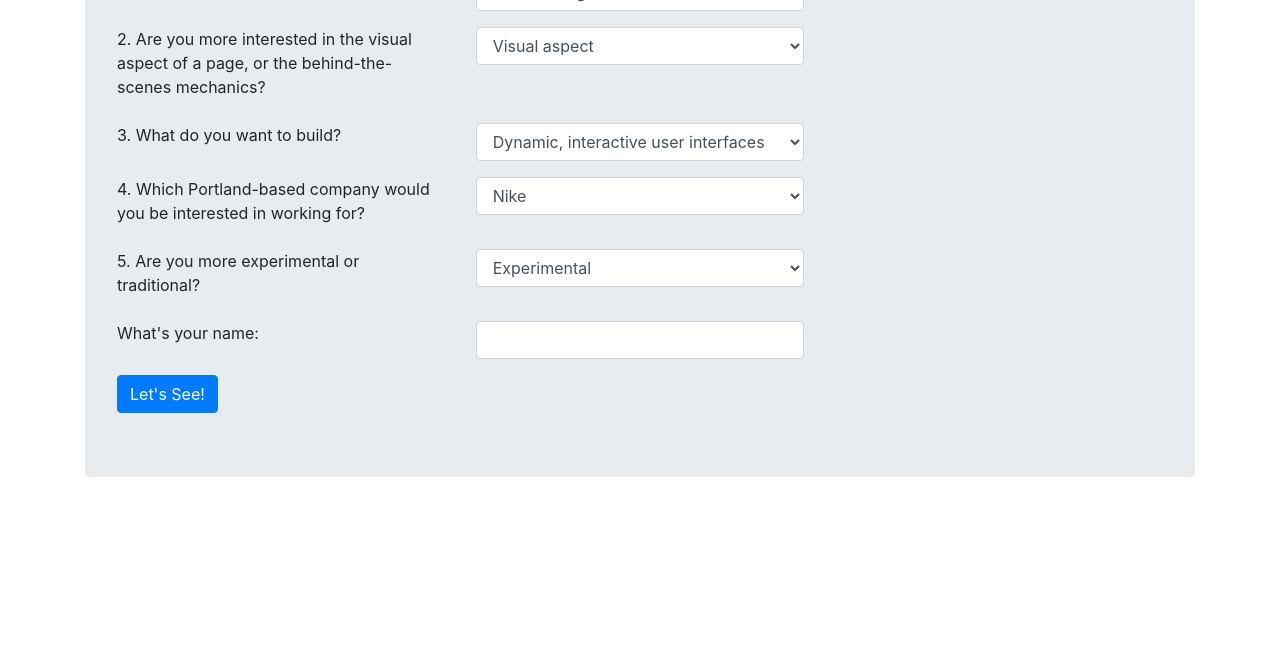
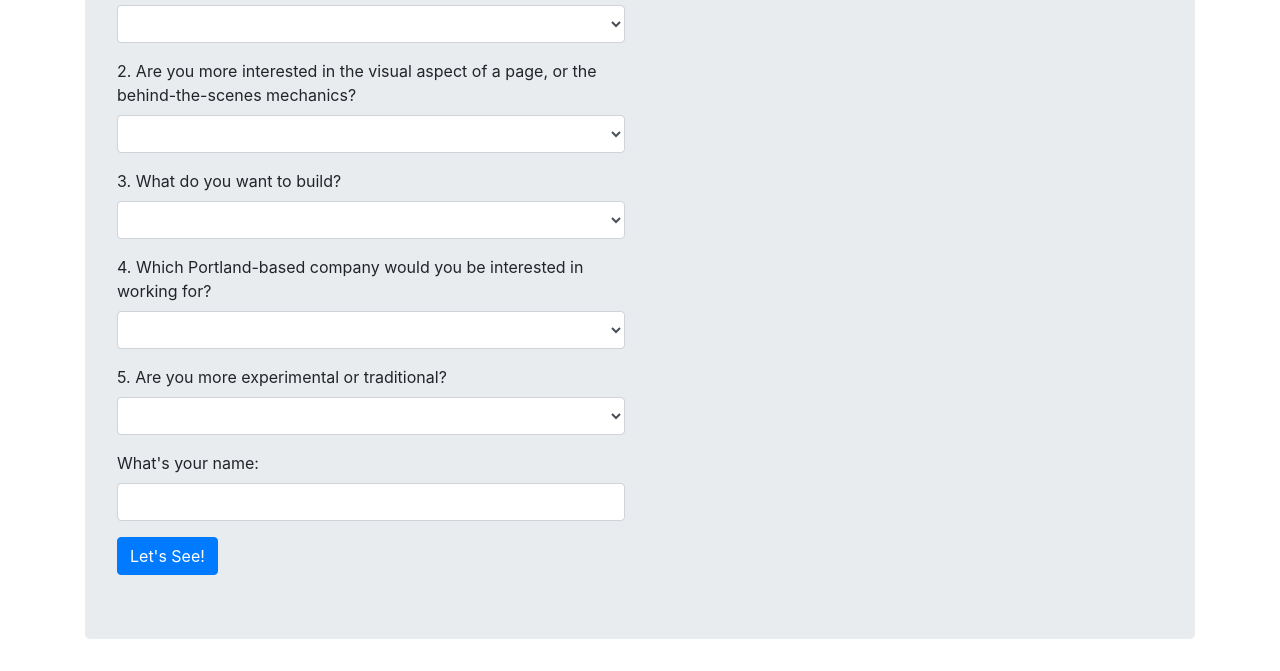
Before and after one commit to amcgladd/language-survey, a plain HTML site: page index.html in a window 1280 px wide. Shown: the part 147-818 px from the top of the page. Drawn offline with Linux system fonts and the light colour scheme.

Commit message:
add null option to questions

```diff
--- a/index.html
+++ b/index.html
@@ -20,11 +20,11 @@
 
         <div class="form-group">
           <div class="row">
-            <div class="col-md-4">
+            <div class="col-md-6">
                 <label for="q1">1. Who do you see yourself working for?</label>
-            </div>
-            <div class="col-md-4">
+
               <select class="form-control" id="q1">
+                <option value="0"></option>
                 <option value="1">A web design firm</option>
                 <option value="2">A hot new startup</option>
                 <option value="3">A bigger established business</option>
@@ -37,11 +37,11 @@
 
         <div class="form-group">
           <div class="row">
-            <div class="col-md-4">
+            <div class="col-md-6">
                 <label for="q2">2. Are you more interested in the visual aspect of a page, or the behind-the-scenes mechanics?</label>
-            </div>
-            <div class="col-md-4">
+
               <select class="form-control" id="q2">
+                <option value="0"></option>
                 <option value="1">Visual aspect</option>
                 <option value="2">A little of both</option>
                 <option value="3">The behind-the-scenes mechanics</option>
@@ -52,11 +52,11 @@
 
         <div class="form-group">
           <div class="row">
-            <div class="col-md-4">
+            <div class="col-md-6">
               <label for="q3">3. What do you want to build?</label>
-            </div>
-            <div class="col-md-4">
+
               <select class="form-control" id="q3">
+                <option value="0"></option>
                 <option value="1">Dynamic, interactive user interfaces</option>
                 <option value="2">Interactive web applications</option>
                 <option value="3">Internal software for businesses</option>
@@ -67,11 +67,11 @@
 
         <div class="form-group">
           <div class="row">
-            <div class="col-md-4">
+            <div class="col-md-6">
               <label for="q4">4. Which Portland-based company would you be interested in working for?</label>
-            </div>
-            <div class="col-md-4">
+
               <select class="form-control" id="q4">
+                <option value="0"></option>
                 <option value="1">Nike</option>
                 <option value="2">New Relic</option>
                 <option value="3">Windsor</option>
@@ -82,11 +82,11 @@
 
         <div class="form-group">
           <div class="row">
-            <div class="col-md-4">
+            <div class="col-md-6">
                 <label for="q5">5. Are you more experimental or traditional?</label>
-            </div>
-            <div class="col-md-4">
+
               <select class="form-control" id="q5">
+                <option value="0"></option>
                 <option value="1">Experimental</option>
                 <option value="2">A little of both</option>
                 <option value="3">Traditional</option>
@@ -99,10 +99,9 @@
 
         <div class="form-group">
           <div class="row">
-            <div class="col-md-4">
+            <div class="col-md-6">
               <label for="userNamet">What's your name:</label>
-            </div>
-            <div class="col-md-4">
+
                 <input type="text" class="form-control" id="userName">
             </div>
           </div>
```
